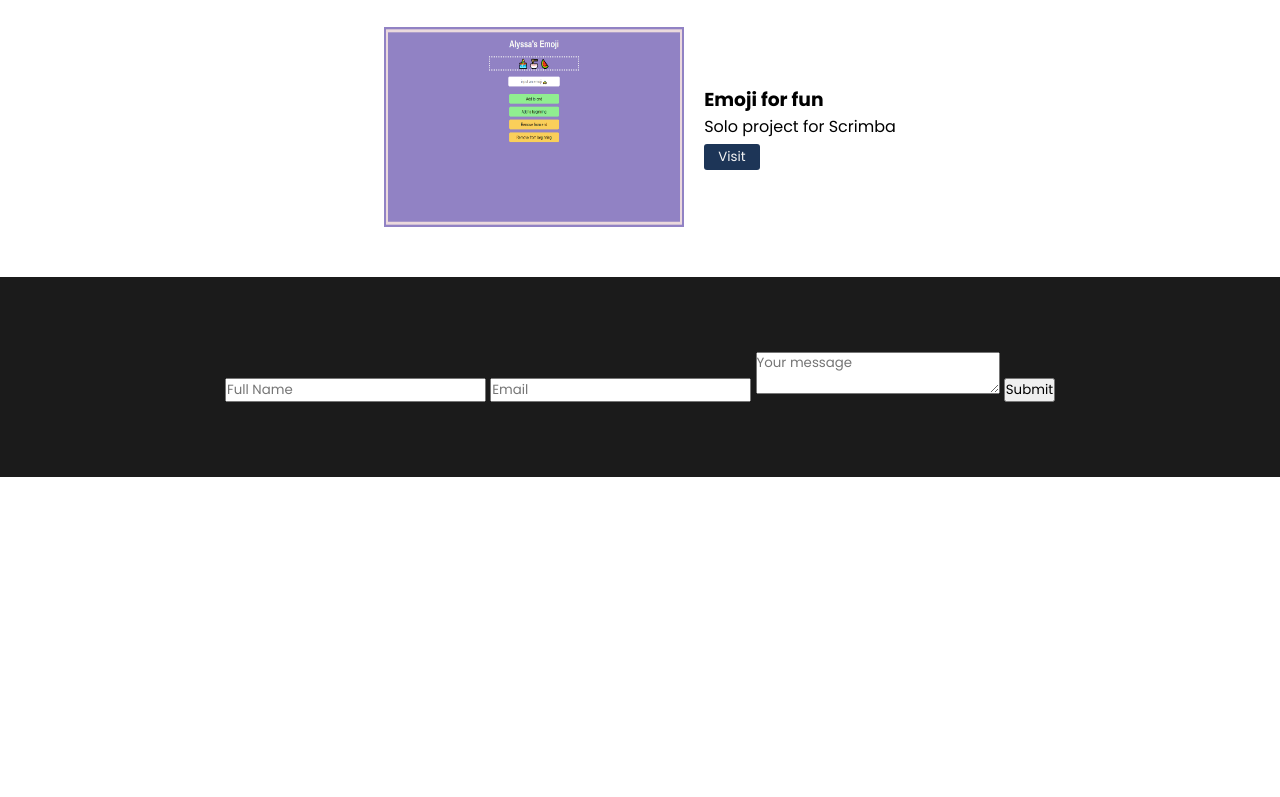
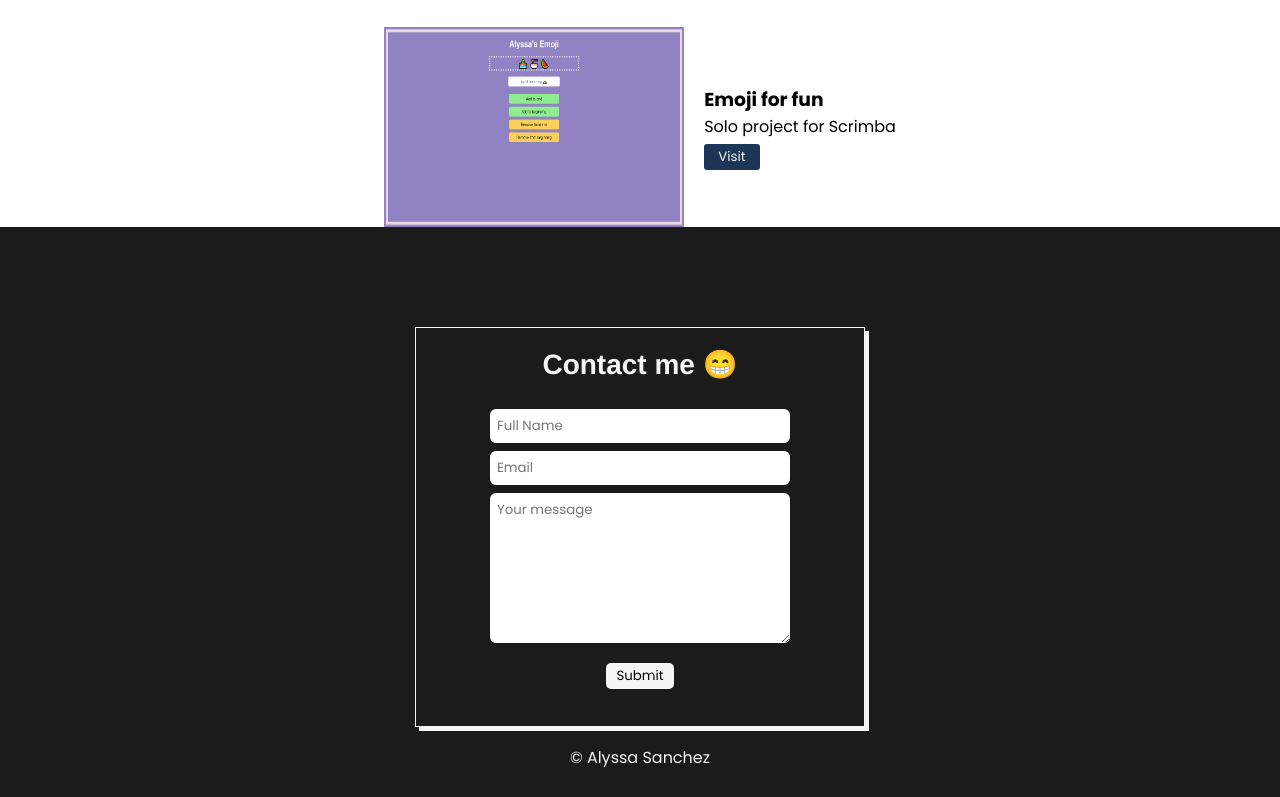
Before and after one commit to alyssa-sanchez/my-portfolio, a plain HTML site: page index.html in a window 1280 px wide. Shown: the part 2200-2997 px from the top of the page. Before the commit the page ends 2677 px from the top, so only its background shows below. Drawn offline with nearby package versions, Linux system fonts and the light colour scheme.

Commit message:
fix contact

```diff
--- a/css/contact.css
+++ b/css/contact.css
@@ -1,20 +1,63 @@
 .contact {
+	background-color: #1b1b1b;
 	width: 100%;
-	height: 200px;
+	height: 570px;
+	padding-top: 100px;
+}
+.form {
+	margin: 0 auto;
 	display: flex;
-	justify-content: center;
+	flex-direction: column;
 	align-items: center;
-	margin-top: 50px;
-	background-color: #1b1b1b;
+	border: 1px solid whitesmoke;
+	box-shadow: 4px 4px whitesmoke;
+	width: 450px;
+	height: 400px;
+	padding: 20px;
+}
+.contact-name {
+	font-family: "Franklin Gothic Medium", "Arial Narrow", Arial, sans-serif;
+	font-size: 28px;
+	font-weight: 600;
+	margin-bottom: 20px;
 	color: whitesmoke;
 }
-.email {
+.input-form {
+	width: 300px;
+	border-radius: 6px;
+	border: none;
+	padding: 7px;
+	margin-top: 8px;
+}
+.text {
+	height: 150px;
+}
+.submit {
+	margin-top: 20px;
+	padding: 3px 10px;
+	border-radius: 5px;
+	border: none;
+	background-color: whitesmoke;
+}
+.submit:hover {
+	transform: scale(1.1);
+}
+.copywright {
 	color: whitesmoke;
-	font-size: 20px;
+	text-align: center;
+	padding-top: 18px;
 }
 
 @media (max-width: 480px) {
 	.contact {
 		font-size: 13px;
 	}
+	.form {
+		width: 300px;
+		padding: 0;
+		padding-top: 10px;
+	}
+	.input-form {
+		width: 250px;
+	}
 }
--- a/css/nav.css
+++ b/css/nav.css
@@ -25,6 +25,7 @@ nav a:hover {
 	text-decoration: overline;
 	text-decoration-color: palevioletred;
 	text-decoration-thickness: 2px;
+	cursor: pointer;
 }
 nav a:active {
 	font-weight: bold;
@@ -36,7 +37,7 @@ nav a:active {
 		justify-content: center;
 		align-items: center;
 		width: 100%;
-		gap: 2rem;
+		gap: 15px;
 		height: 70px;
 	}
 }
--- a/index.html
+++ b/index.html
@@ -188,16 +188,20 @@
             <!-- CONTACT  -->
             <div class="contact"
                  id="contact">
-                <div class="contact-form">
-                    <form action="https://formsubmit.co/sanchezaeinstein@gmail.com" method="POST">
-                        <input type="text" name="name" placeholder="Full Name" required>
-                        <input type="email" name="email" placeholder="Email" required>
-                        <textarea name="message" placeholder="Your message"></textarea>
-                        <!-- TY PAGE -->
-                        <input type="hidden" name="_next" value="https://alyssa-sanchez.netlify.app/my-portfolio/thankyou-page/home.html">
-                        <button type="submit">Submit</button>
+                    <form class="form" action="https://formsubmit.co/sanchezaeinstein@gmail.com" method="POST">
+                        <p class="contact-name">Contact me 😁</p>
+                        <input class="input-form" type="text" name="name" placeholder="Full Name" required>
+
+                        <input class="input-form" type="email" name="email" placeholder="Email" required>
+
+                        <textarea class="input-form text" name="message" placeholder="Your message"></textarea>
+
+                        <button class="submit" type="submit">Submit</button>
+
                    </form>
-                </div>
+
+                   <p class="copywright">&copy Alyssa Sanchez</p>
+
             </div>
     </body>
 </html>
```
Also changed, not shown: css/projects.css (+13 -16 lines), thankyou-page/home.html (deleted, +0 -12 lines).
